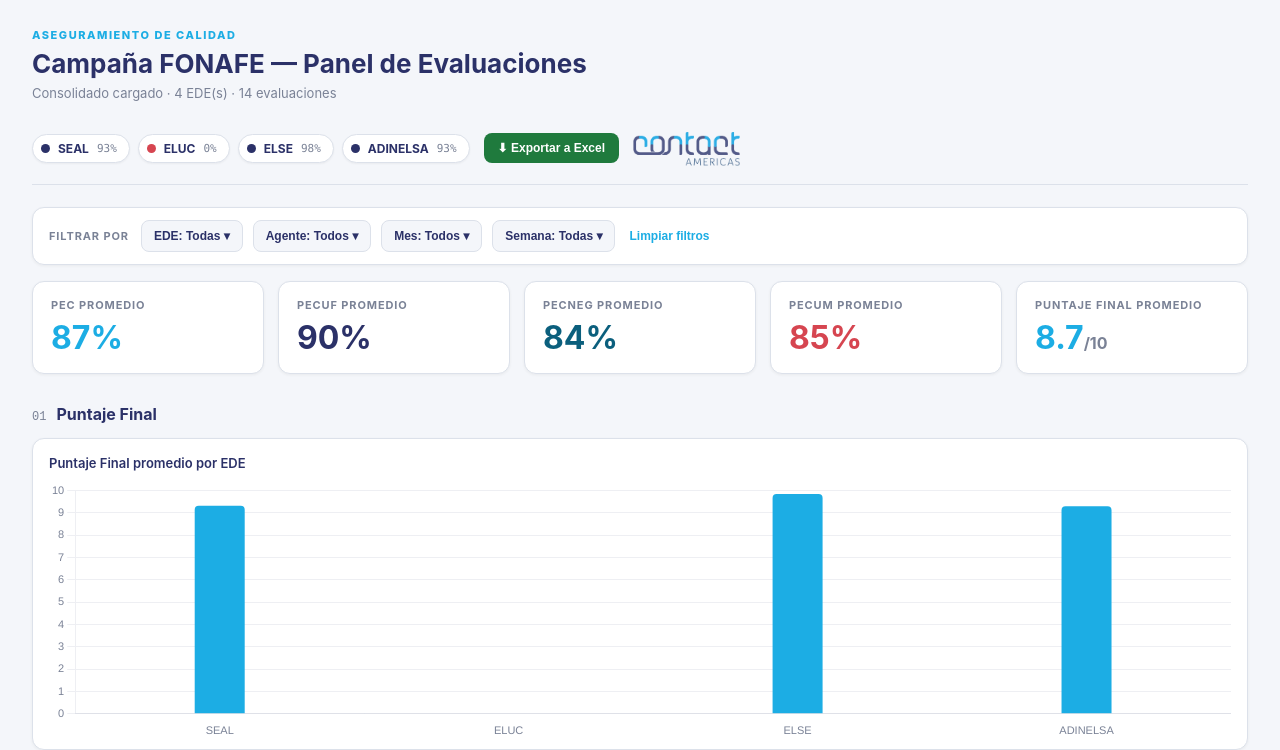
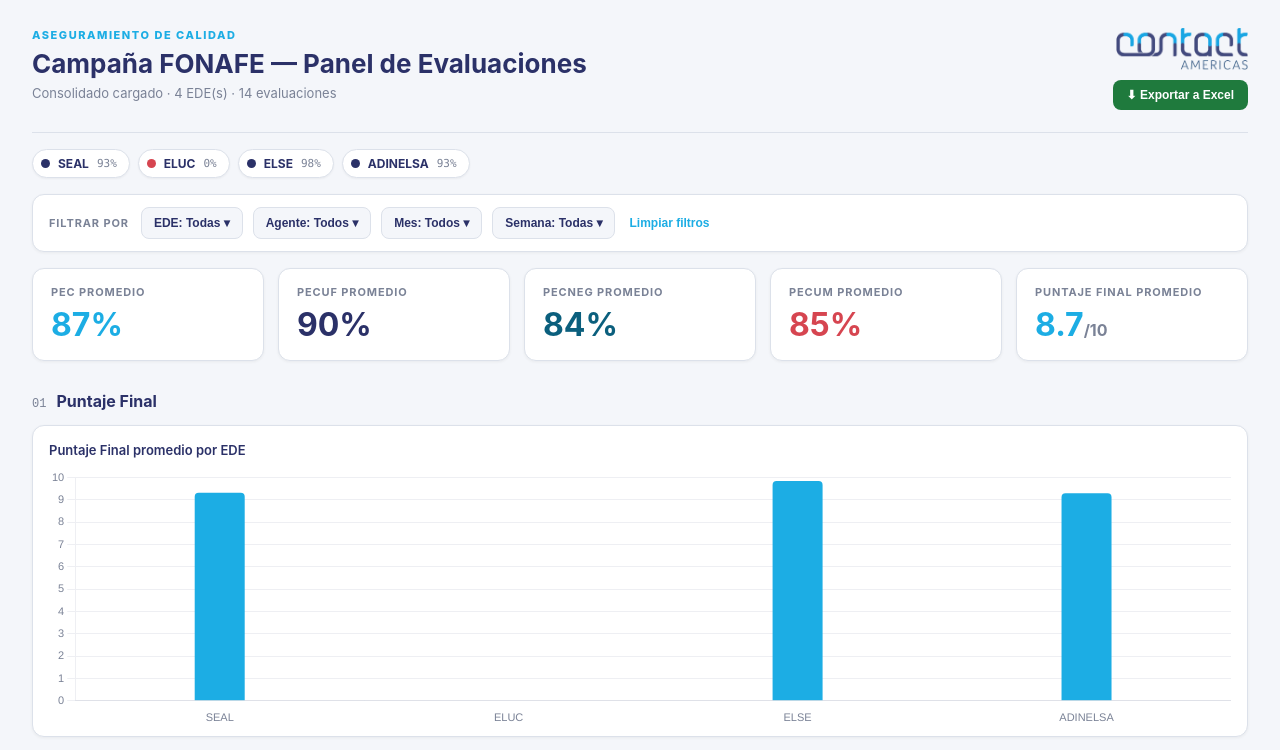
Before and after one commit to svsoncco-dev/FONAFE_CALIDAD, a plain HTML site: page index.html in a window 1280 px wide. Shown: the top 750 px of the page. Drawn offline with nearby package versions, Linux system fonts and the light colour scheme.

Commit message:
Add files via upload

```diff
--- a/index.html
+++ b/index.html
@@ -26,11 +26,11 @@
   }
   .mono{ font-family: ui-monospace, SFMono-Regular, Menlo, Consolas, monospace; }
 
-  header{ display:flex; justify-content:space-between; align-items:flex-end; flex-wrap:wrap; gap:16px; margin-bottom:22px; border-bottom:1px solid var(--panel-border); padding-bottom:18px;}
+  header{ display:flex; justify-content:space-between; align-items:flex-start; flex-wrap:wrap; gap:16px; margin-bottom:16px; border-bottom:1px solid var(--panel-border); padding-bottom:18px;}
   .eyebrow{ color:var(--teal); font-weight:800; letter-spacing:.14em; text-transform:uppercase; font-size:11px; margin:0 0 6px;}
   h1{ margin:0; font-size:26px; font-weight:700; color:#2B3168;}
   .sub{ color:var(--text-dim); font-size:13px; margin-top:6px;}
-  .brand-logo{ height:34px; width:auto; opacity:.82; flex-shrink:0; align-self:flex-start; margin-top:2px;}
+  .brand-logo{ height:42px; width:auto; opacity:.9; flex-shrink:0;}
 
   .ede-strip{ display:flex; gap:8px; flex-wrap:wrap; }
   .ede-chip{ display:flex; align-items:center; gap:8px; background:var(--panel); border:1px solid var(--panel-border); border-radius:999px; padding:6px 12px 6px 8px; box-shadow:0 1px 2px rgba(43,43,42,0.05);}
@@ -110,11 +110,13 @@
     <h1>Campaña FONAFE — Panel de Evaluaciones</h1>
     <p class="sub" id="subLine">Consolidado de muestra · 1 EDE cargada · datos tomados del JSON del repositorio</p>
   </div>
-  <div style="display:flex; align-items:center; gap:14px; flex-wrap:wrap;">
-    <div class="ede-strip" id="edeStrip"></div>
+  <div style="display:flex; flex-direction:column; align-items:flex-end; gap:10px;">
+    <img class="brand-logo" src="logo.png" alt="Contact Americas">
     <button class="export-btn" id="btnExportExcel" type="button">⬇ Exportar a Excel</button>
-    <img class="brand-logo" src="logo.png" alt="Contact Americas">
   </div>
+</header>
+
+<div class="ede-strip" id="edeStrip" style="margin-bottom:16px;"></div>
 </header>
 
 <div style="display:none;">
```
